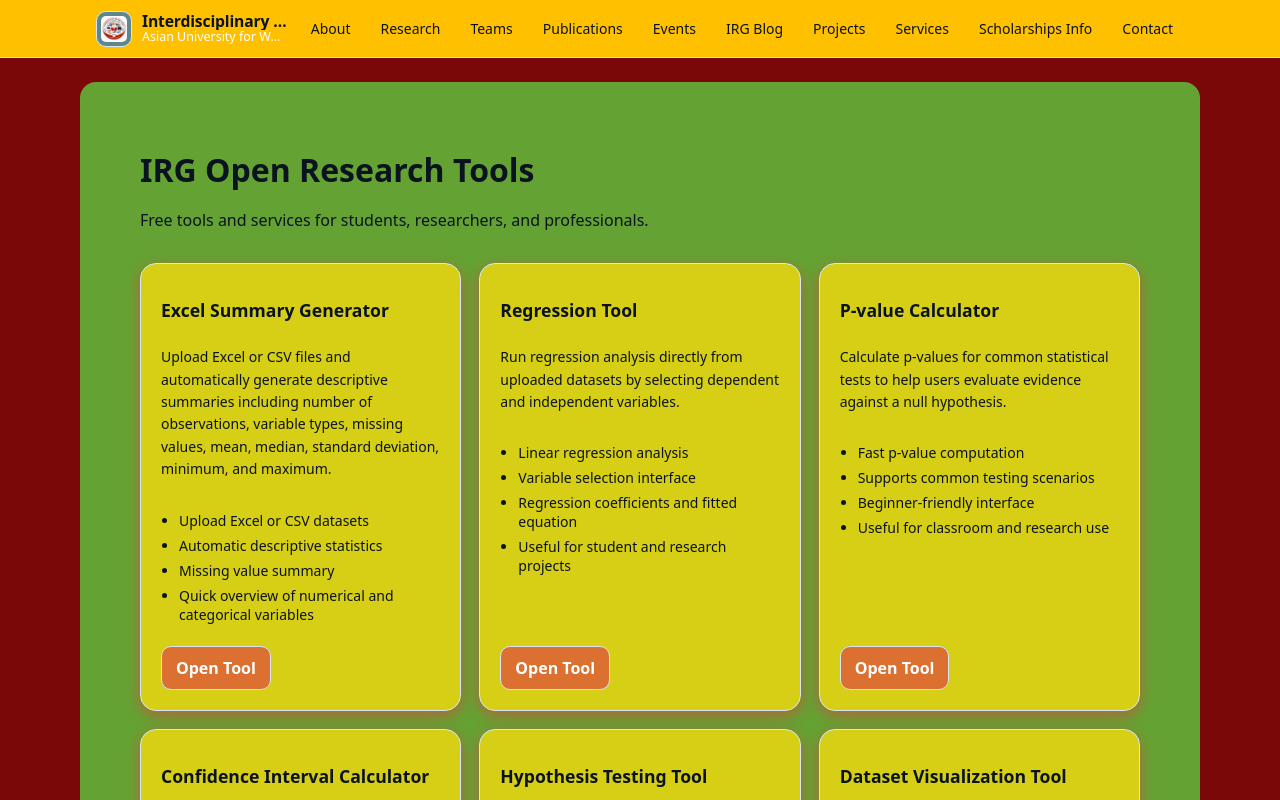
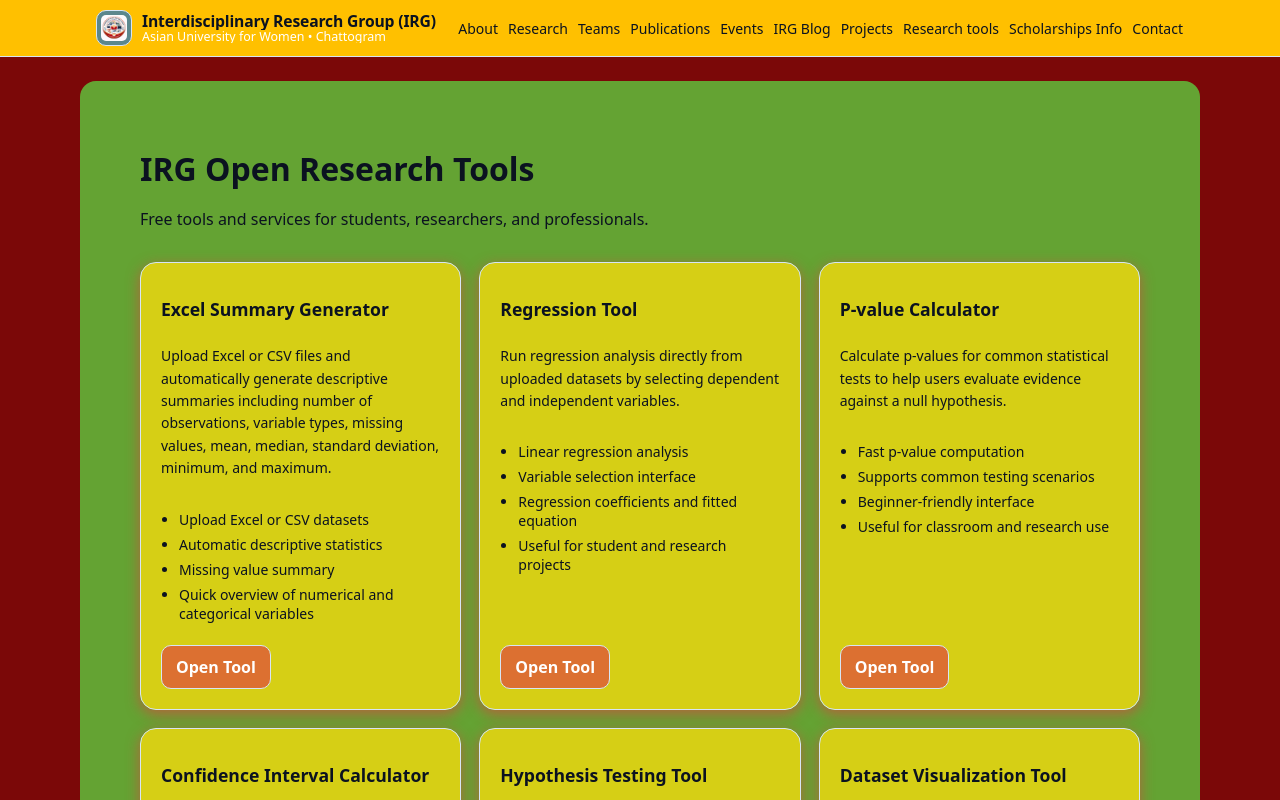
Before and after one commit to Mamunurrasid123/irg-website, a Next.js app: page /tools in a window 1280 px wide. Shown: the top 800 px of the page. Built offline with nearby package versions, Linux system fonts and the light colour scheme.

Commit message:
scholarship added

```diff
--- a/components/Navbar.tsx
+++ b/components/Navbar.tsx
@@ -12,7 +12,7 @@ const nav = [
   { href: "/events", label: "Events" },
   { href: "/blog", label: "IRG Blog" },
   { href: "/games/tic-tac-toe", label: "Projects" },
-  { href: "/tools", label: "Services" },
+  { href: "/tools", label: "Research tools" },
   { href: "/scholarships", label: "Scholarships Info" },
   { href: "/contact", label: "Contact" },
 ];
@@ -114,7 +114,7 @@ export default function Navbar() {
               key={item.href}
               href={item.href}
               style={{
-                padding: "8px 10px",
+                padding: "0px 0px",
                 borderRadius: 10,
                 border: "1px solid transparent",
                 textDecoration: "none",
```
